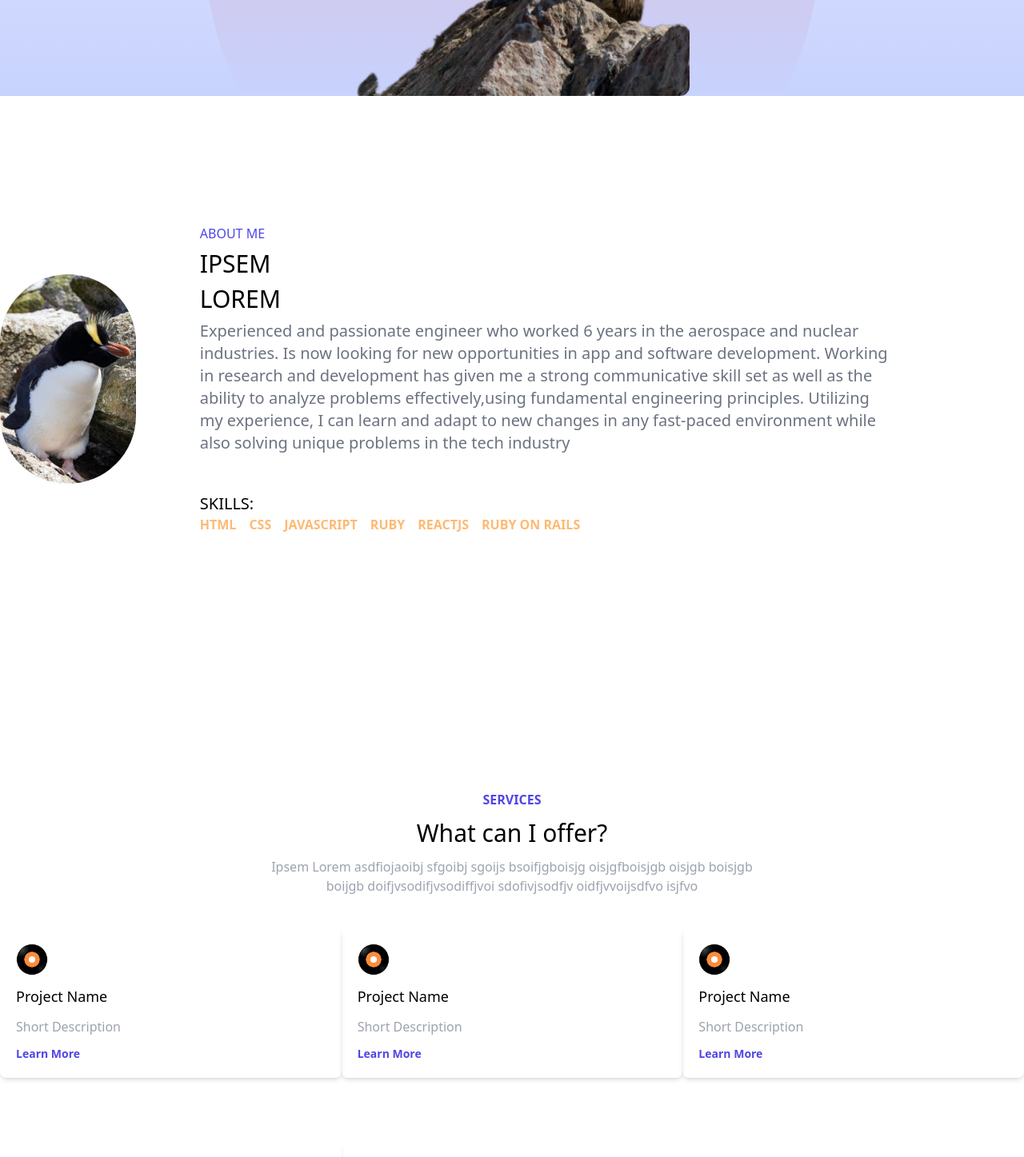
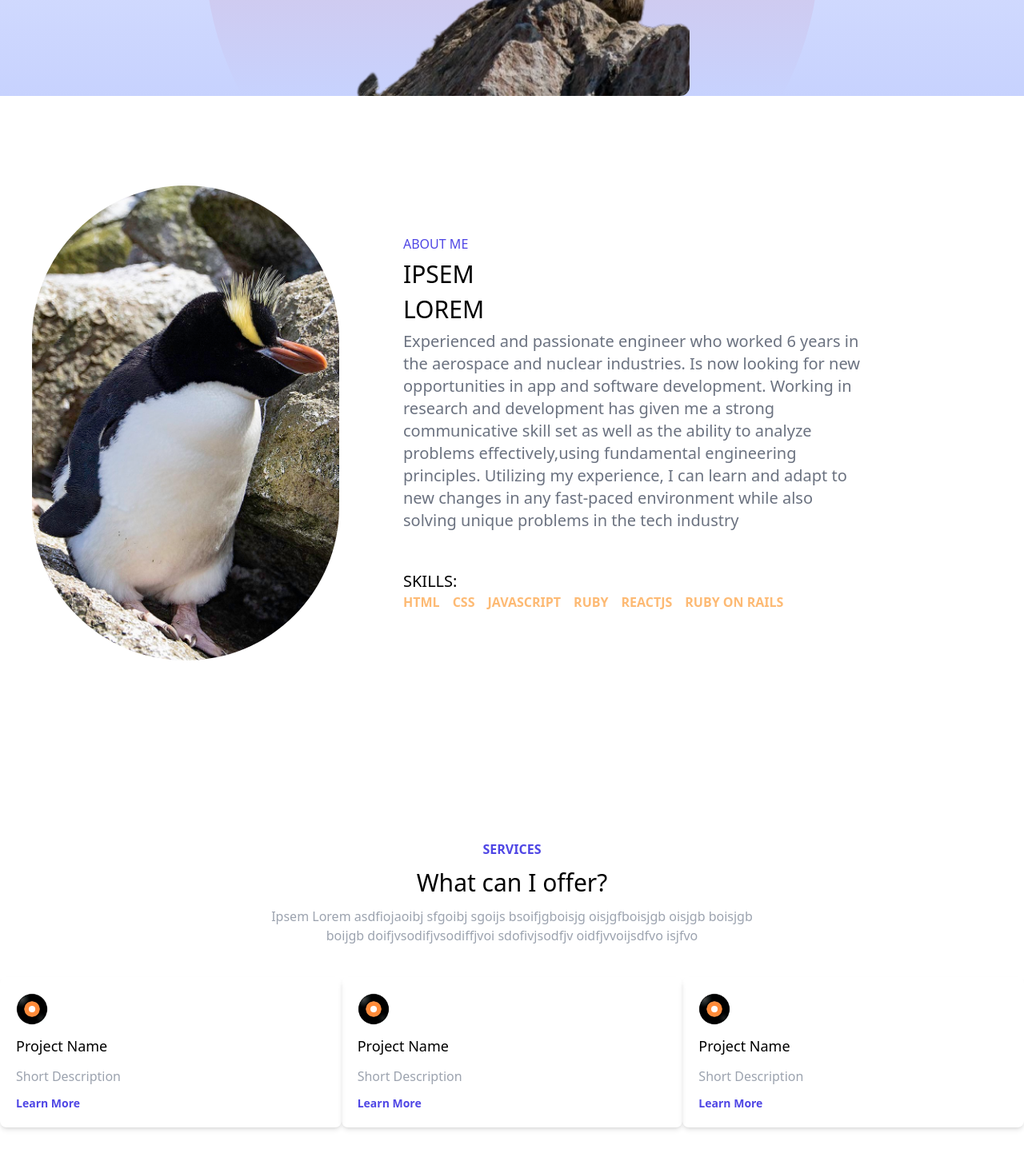
Before and after one commit to ericksong91/ericksong91.github.io, a React (Create React App) app in the folder client/: page / in a window 1280 px wide. Shown: the part 680-2127 px from the top of the page at 80% size. Built offline with nearby package versions, Linux system fonts and the light colour scheme.

Commit message:
Fixed About Me and added smooth scrolling

```diff
--- a/client/src/css/index.css
+++ b/client/src/css/index.css
@@ -1,3 +1,8 @@
 @tailwind base;
+
+html {
+    scroll-behavior: smooth;
+}
+
 @tailwind components;
 @tailwind utilities;
--- a/client/src/pages/AboutMe.js
+++ b/client/src/pages/AboutMe.js
@@ -3,11 +3,11 @@ import penguin from '../img/crestPenguin.jpg';
 
 function AboutMe() {
   return (
-    <div id="about-me" className="dark:bg-slate-900" >
-      <div className="container mx-auto py-40 flex flex-col-reverse xl:flex-row items-center gap-20">
+    <div id="about-me" className="px-10 dark:bg-slate-900" >
+      <div className="container mx-auto py-28 flex flex-col-reverse xl:flex-row items-center gap-20">
         {/* Left Side */}
         <div id="left-side-about" className="relative">
-          <div className="h-full rounded-full overflow-hidden">
+          <div className="h-full rounded-full overflow-hidden md:w-96">
             <img src={penguin} alt="Eric Song" />
           </div>
         </div>
--- a/client/src/pages/Contact.js
+++ b/client/src/pages/Contact.js
@@ -7,7 +7,7 @@ function Contact() {
     };
 
     return (
-        <div id="contact-me" className="dark:bg-slate-900 py-40">
+        <div id="contact-me" className="dark:bg-slate-900 py-28">
             <div className="container mx-auto">
                 <div className="flex flex-col gap-3 items-center">
                     <h1 className="text-indigo-600 font-bold dark:text-white">CONTACT ME</h1>
@@ -21,7 +21,7 @@ function Contact() {
                 <input className="p-2 w-full md:w-1/2 ring-1 ring-indigo-300 rounded-sm dark:bg-slate-800 dark:ring-0 dark:text-white" type="text" placeholder="Full Name" />
                 <input className="p-2 w-full md:w-1/2 ring-1 ring-indigo-300 rounded-sm dark:bg-slate-800 dark:ring-0 dark:text-white" type="email" placeholder="Email" />
                 <textarea className="p-2 w-full md:w-1/2 ring-1 ring-indigo-300 rounded-sm dark:bg-slate-800 dark:ring-0 dark:text-white" cols="30" rows="10" placeholder="Message..."></textarea>
-                <button onClick={() => handleSubmit()} className="w-1/2 bg-indigo-600 text-white font-medium px-3 py-2 rounded-md cursor-pointer">Submit</button>
+                <button onClick={(e) => handleSubmit(e)} className="w-1/2 bg-indigo-600 text-white font-medium px-3 py-2 rounded-md cursor-pointer">Submit</button>
             </form>
         </div>
     );
--- a/client/src/pages/Portfolio.js
+++ b/client/src/pages/Portfolio.js
@@ -3,7 +3,7 @@ import ProjectCard from '../cards/ProjectCard';
 
 function Portfolio() {
   return (
-    <div id="portfolio" className="dark:bg-slate-900 py-40">
+    <div id="portfolio" className="dark:bg-slate-900 py-28">
     <div id="project-overview" className="flex flex-col gap-3 items-center">
         <h1 className="text-indigo-600 font-bold">PORTFOLIO</h1>
         <h1 className="text-3xl dark:text-white">WORKS & PROJECTS</h1>
--- a/client/src/pages/Services.js
+++ b/client/src/pages/Services.js
@@ -3,7 +3,7 @@ import ServiceCard from '../cards/ServiceCard';
 
 function Services() {
     return (
-        <div id="services" className="dark:bg-slate-900 py-40">
+        <div id="services" className="dark:bg-slate-900 py-28">
             <div id="service-overview" className="flex flex-col gap-3 items-center">
                 <h1 className="text-indigo-600 font-bold">SERVICES</h1>
                 <h1 className="text-3xl dark:text-white">What can I offer?</h1>
```
